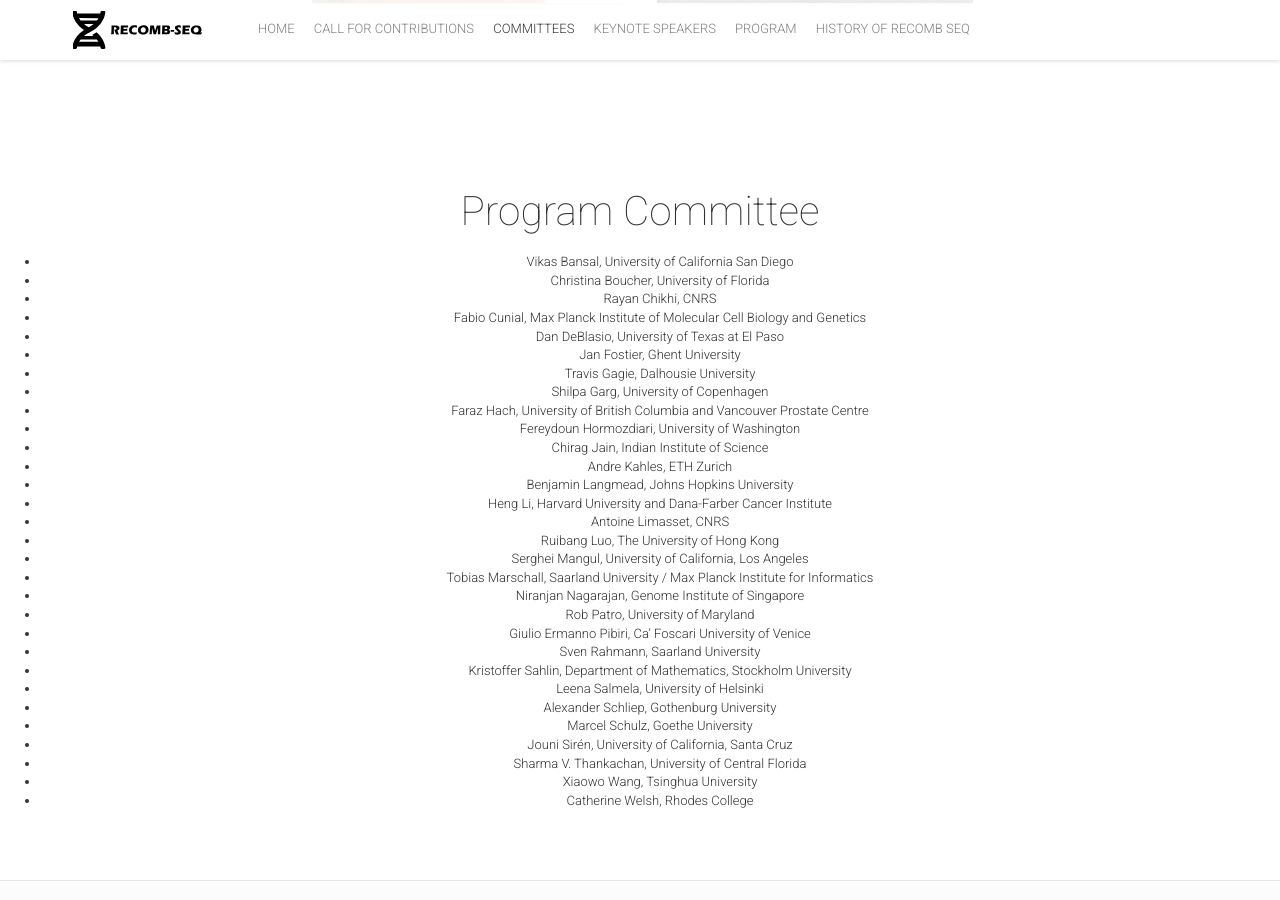
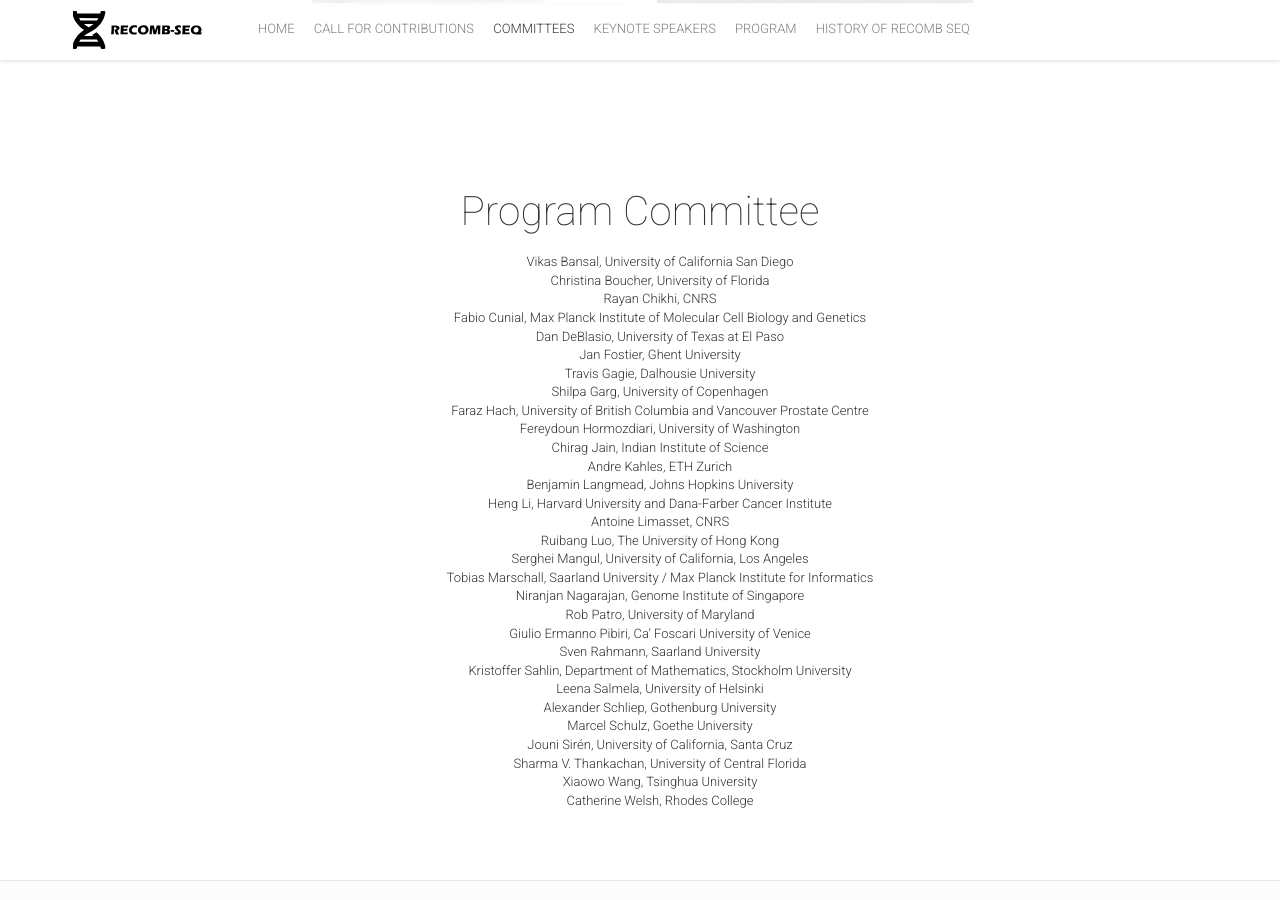
Before and after one commit to recomb-seq/recomb-seq.github.io, a Jekyll site: the page built from team.html, in a window 1280 px wide and 900 px high, scrolled down 1512 px. Built offline with Jekyll 4.4.1, drawn with Linux system fonts in a browser that asks for light colours; nearby versions of some CDN libraries; comment, search, counter and statistics services are not loaded.

Commit message:
remove bullets in pc list

```diff
--- a/_includes/pc.html
+++ b/_includes/pc.html
@@ -2,7 +2,7 @@
 <section id="PC" class="team">
   <div class="content-wrapper post-body">
     <h4>Program Committee</h4>
-      <ul class="unstyled">
+      <ul style="list-style-type: none;">
 	{% for member in site.data.pc %}
             <li><span class="name">{{ member.name }} {{ member.surname }},
                 <span class="company">{{ member.company }}</span>
```
